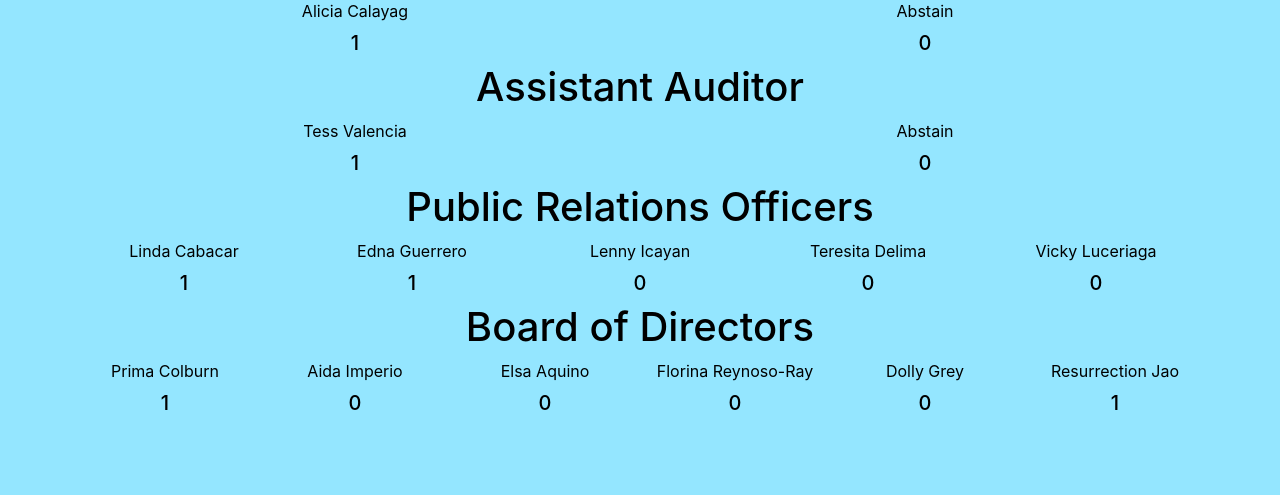
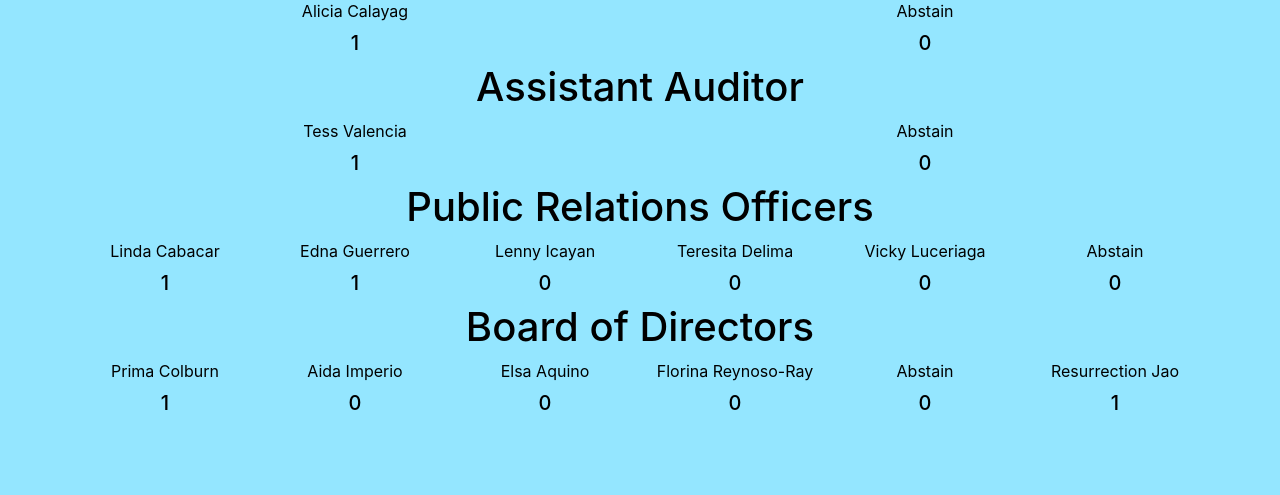
Before and after one commit to azach99/PNAMDCElection, a Django app: page /results/ in a window 1280 px wide. Shown: the part 1281-1776 px from the top of the page. Run offline with Django 3.2, Linux system fonts and the light colour scheme; a user stored in the database is signed in; data comes from the database, SQL or seed files in the repository; both versions use the stored data as it was after the commit; some libraries are stand-ins or nearby versions.

Commit message:
making FINAL changes hopefully

```diff
--- a/Users/forms.py
+++ b/Users/forms.py
@@ -72,6 +72,7 @@ class SubsForm(forms.ModelForm):
         ("Lenny Icayan", "Lenny Icayan"),
         ("Teresita Delima", "Teresita Delima"),
         ("Vicky Luceriaga", "Vicky Luceriaga"),
+        ("Abstain", "Abstain")
     )
     BOARD_OF_DIRECTORS = (
         ("Resurrection Jao", "Resurrection Jao"),
@@ -79,7 +80,7 @@ class SubsForm(forms.ModelForm):
         ("Aida Imperio", "Aida Imperio"),
         ("Elsa Aquino", "Elsa Aquino"),
         ("Florina Reynoso-Ray", "Florina Reynodo-Ray"),
-        ("Dolly Grey", "Dolly Grey"),
+        ("Abstain", "Abstain"),
     )
     ASSISTANT_AUDITOR = (
         ("Tess Valencia", "Tess Valencia"),
--- a/Users/models.py
+++ b/Users/models.py
@@ -65,6 +65,7 @@ class Subs(models.Model):
         ("Lenny Icayan", "Lenny Icayan"),
         ("Teresita Delima", "Teresita Delima"),
         ("Vicky Luceriaga", "Vicky Luceriaga"),
+        ("Abstain", "Abstain")
     )
     BOARD_OF_DIRECTORS = (
         ("Resurrection Jao", "Resurrection Jao"),
@@ -72,7 +73,7 @@ class Subs(models.Model):
         ("Aida Imperio", "Aida Imperio"),
         ("Elsa Aquino", "Elsa Aquino"),
         ("Florina Reynoso-Ray", "Florina Reynodo-Ray"),
-        ("Dolly Grey", "Dolly Grey"),
+        ("Abstain", "Abstain"),
     )
 
     ASSISTANT_AUDITOR = (
--- a/Users/templates/Users/results.html
+++ b/Users/templates/Users/results.html
@@ -135,6 +135,10 @@
               <label for="year">Vicky Luceriaga</label>
                 <h5>{{ question_4.4 }}</h5>
             </div>
+        <div class="col-sm">
+              <label for="year">Abstain</label>
+                <h5>{{ question_4.5 }}</h5>
+            </div>
     </div>
 
     <h1>Board of Directors</h1>
@@ -156,8 +160,8 @@
                 <h5>{{ question_5.3 }}</h5>
             </div>
             <div class="col-sm">
-              <label for="year">Dolly Grey</label>
-                <h5>{{ question_5.3 }}</h5>
+              <label for="year">Abstain</label>
+                <h5>{{ question_5.4 }}</h5>
             </div>
             <div class="col-sm">
               <label for="year">Resurrection Jao</label>
--- a/Users/views.py
+++ b/Users/views.py
@@ -167,6 +167,8 @@ def results(request):
                     question_4[3] = question_4[3] + 1
                 elif str(ans) == str("Vicky Luceriaga"):
                     question_4[4] = question_4[4] + 1
+                elif str(ans) == str("Abstain"):
+                    question_4[5] = question_4[5] + 1
             for ans in e:
                 if str(ans) == str("Prima Colburn"):
                     question_5[0] = question_5[0] + 1
@@ -176,7 +178,7 @@ def results(request):
                     question_5[2] = question_5[2] + 1
                 elif str(ans) == str("Florina Reynoso-Ray"):
                     question_5[3] = question_5[3] + 1
-                elif str(ans) == str("Dolly Gray"):
+                elif str(ans) == str("Abstain"):
                     question_5[4] = question_5[4] + 1
                 elif str(ans) == str("Resurrection Jao"):
                     question_5[5] = question_5[5] + 1
```
Also changed, not shown: Users/templates/Users/faq.html (+1 -8 lines), db.sqlite3.
